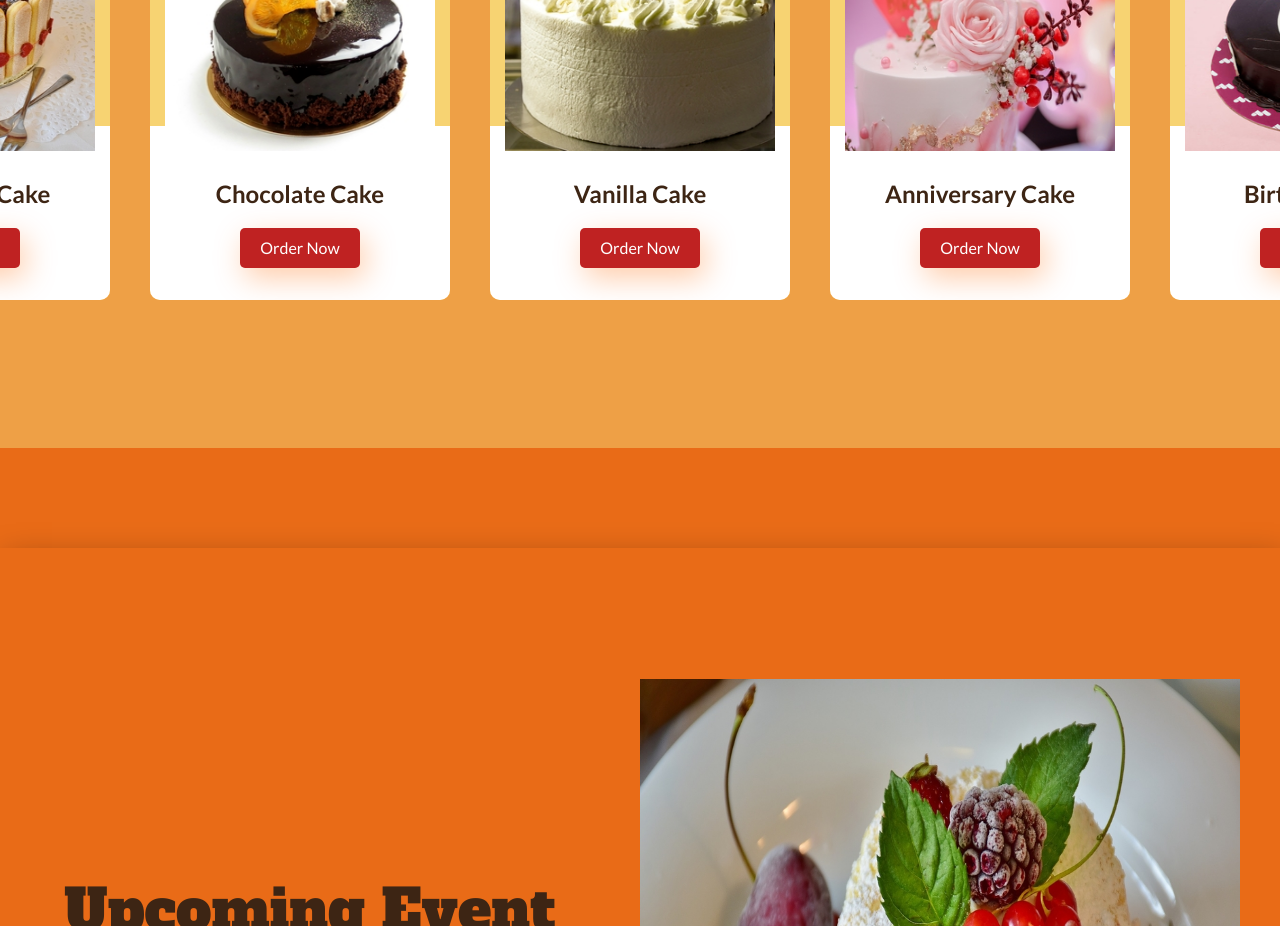
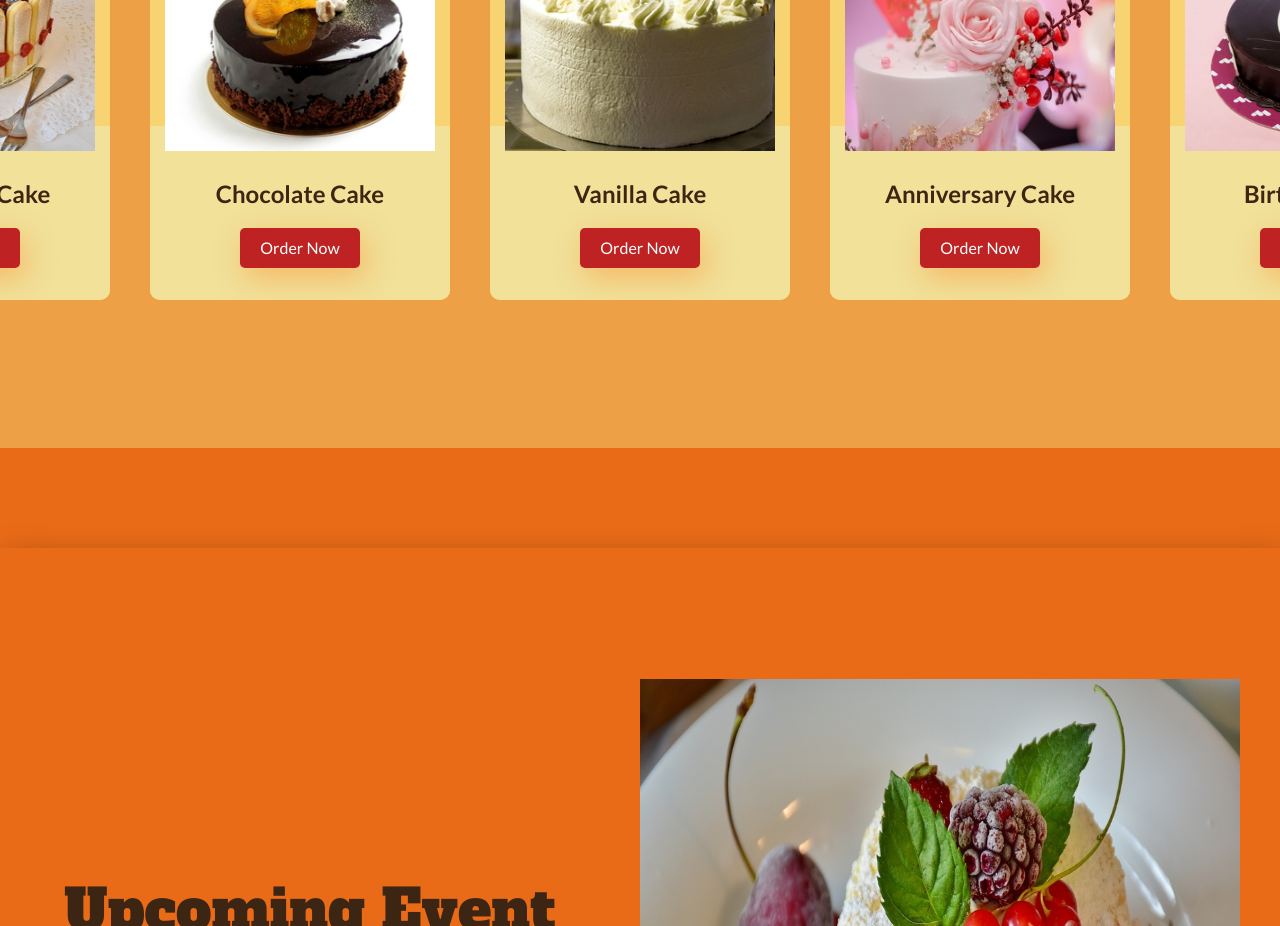
Before and after one commit to dvimukthi/website-UI, a React (Create React App) app: page / in a window 1280 px wide. Shown: the part 1280-2206 px from the top of the page. Built offline with nearby package versions, Linux system fonts and the light colour scheme.

Commit message:
product text

```diff
--- a/src/index.css
+++ b/src/index.css
@@ -197,7 +197,7 @@ nav .menu-btn,
 .a-b-text{
     width: 100%;
     height: 40%;
-    background-color:#ffffff;
+    background-color:#f1e199;
     display:flex;
     justify-content: center;
     align-items: center;
```
